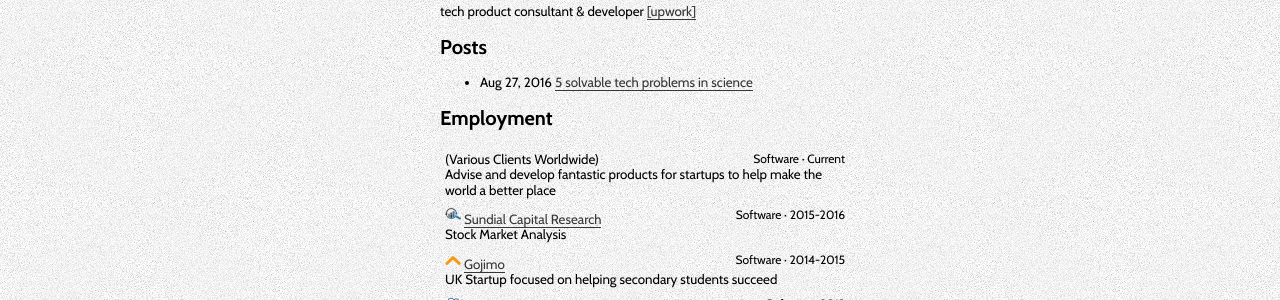
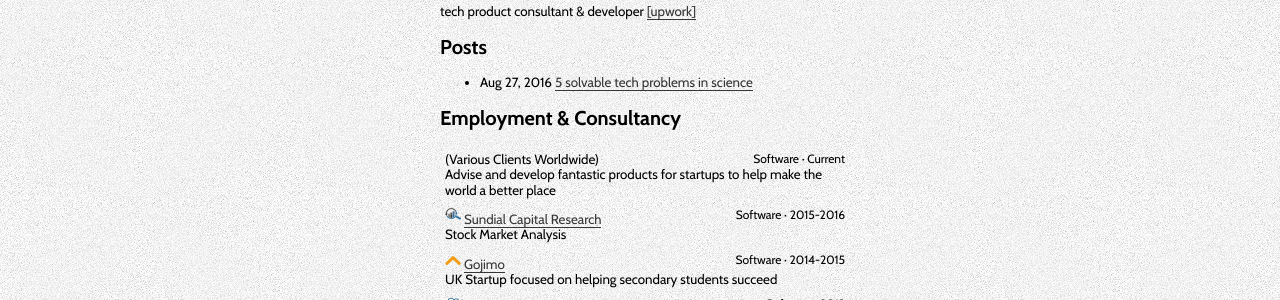
Before and after one commit to andychase/andychase.github.io, a Jekyll site: the page built from index.md, in a window 1280 px wide and 900 px high. Shown: the part 358-658 px from the top of the window. Built offline with Jekyll 4.4.1, drawn with Linux system fonts in a browser that asks for light colours; nearby versions of some CDN libraries.

Commit message:
Change wording

```diff
--- a/index.md
+++ b/index.md
@@ -17,7 +17,7 @@ tech product consultant & developer [[upwork]](https://www.upwork.com/freelancer
 
 {% include posts.html %}
 
-## Employment
+## Employment & Consultancy
 
 {% for job in site.data.employment %}
 -  	{% if job.icon %}
```
